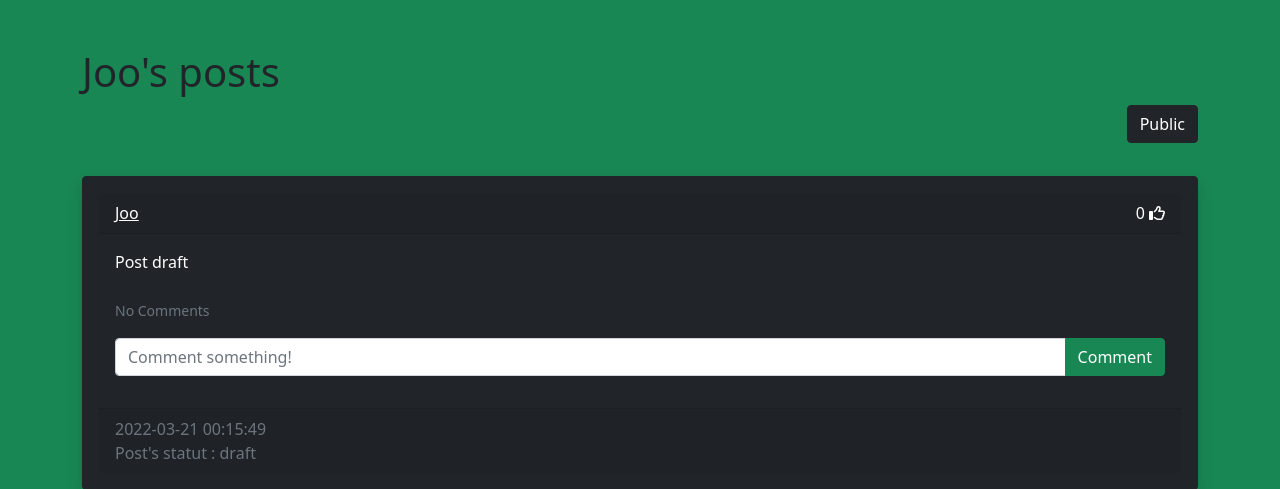
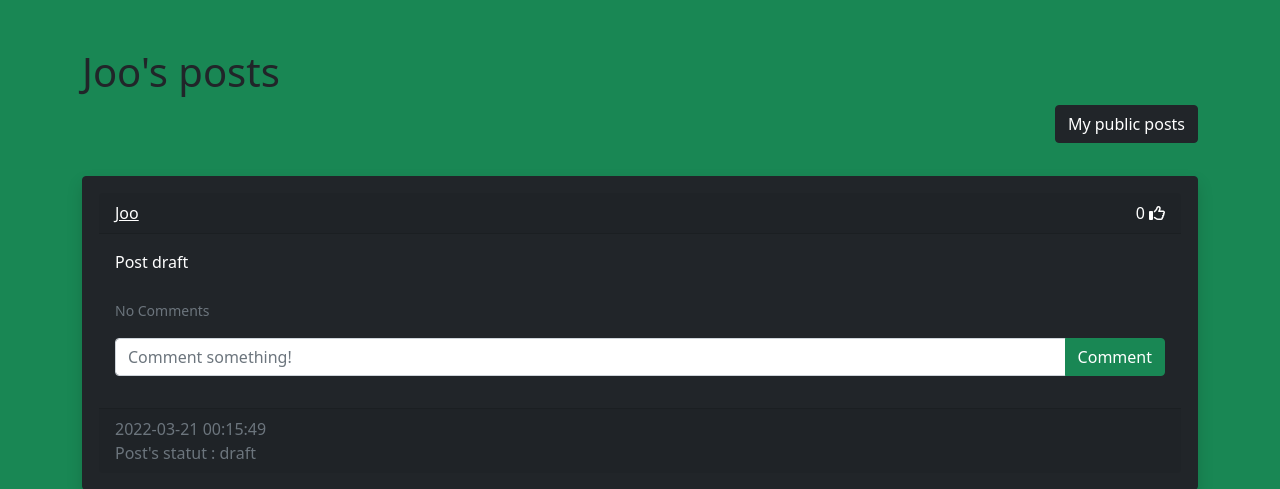
Before and after one commit to sambarthazon/WebsiteProject-UQAC, a Flask app: a page that uses website/templates/posts_draft.html in a window 1280 px wide. Shown: the part 72-561 px from the top of the page. Run offline with Flask 2, Linux system fonts and the light colour scheme; data comes from the database, SQL or seed files in the repository; data that the repository does not hold is empty; some libraries are stand-ins or nearby versions.

Commit message:
Update posts_draft.html

```diff
--- a/website/templates/posts_draft.html
+++ b/website/templates/posts_draft.html
@@ -4,7 +4,7 @@
     {{username}}'s posts
     <div align="right">
         <a href="{{url_for('views.posts', username=user.username)}}">
-            <button type="button" class="btn btn-dark">Public</button>
+            <button type="button" class="btn btn-dark">My public posts</button>
         </a>
     </div>
 {% endblock %}
```
